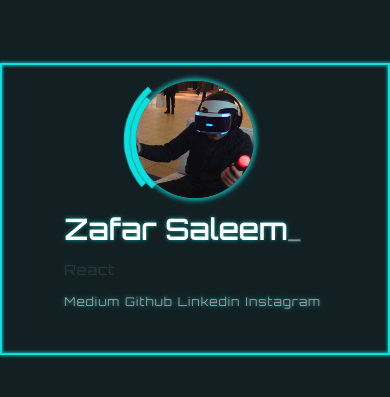
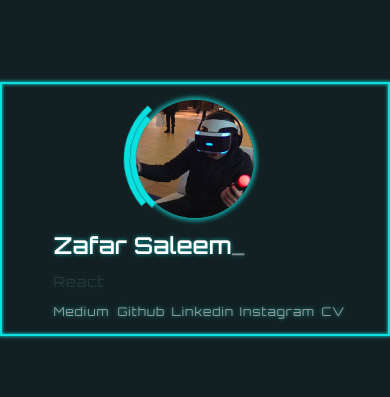
Before and after one commit to zafar-saleem/zafar-saleem.github.io, a React (Create React App) app: page / in a window 390 px wide. Shown: the part 213-610 px from the top of the page. Built offline with nearby package versions, Linux system fonts and the light colour scheme.

Commit message:
Added CV, fixed mobile view

```diff
--- a/src/components/description.js
+++ b/src/components/description.js
@@ -1,7 +1,9 @@
 import Skills from './skills';
+import cv from '../assets/cv/CV.pdf';
 import styled from 'styled-components';
 
 const Desc = styled.div`
+  position: relative;
   flex-basis: 66.6%;
   padding: 1em;
   font-family: 'Orbitron', sans-serif;
@@ -9,20 +11,37 @@ const Desc = styled.div`
   letter-spacing: 1px;
   @media screen and (max-width: 500px) {
   	font-size: 14px;
+    flex-basis: 80%;
   }
 `;
 
 const Name = styled.h1`
   display: inline-block;
   margin: 0;
+  @media screen and (max-width: 500px) {
+    font-size: 22px;
+  }
 `;
 
 const Link = styled.a`
+  position:absolute;
   color: #999999;
   text-decoration: none;
   font-size: 12px;
   margin-right: 5px;
   box-sizing: border-box;
+  &.github {
+    left: 78px;
+  }
+  &.linkedin {
+    left: 132px;
+  }
+  &.instagram {
+    left: 200px;
+  }
+  &.cv {
+    left: 282px;
+  }
   &:hover {
     font-size: 13px;
     text-shadow: 0px 0px 10px #12a0a0;
@@ -53,10 +72,11 @@ const Description = () => {
       <Name>Zafar Saleem</Name><Period>_</Period>
       <Skills />
       <p>
-        <Link href='https://zafarsaleem.medium.com'>Medium</Link>
-        <Link href='https://github.com/zafar-saleem'>Github</Link>
-        <Link href='https://www.linkedin.com/in/zeesaleem/'>Linkedin</Link>
-        <Link href='https://www.instagram.com/xafarfotos/'>Instagram</Link>
+        <Link className='medium' href='https://zafarsaleem.medium.com'>Medium</Link>
+        <Link className='github' href='https://github.com/zafar-saleem'>Github</Link>
+        <Link className='linkedin' href='https://www.linkedin.com/in/zeesaleem/'>Linkedin</Link>
+        <Link className='instagram' href='https://www.instagram.com/xafarfotos/'>Instagram</Link>
+        <Link className='cv' href={`${cv}`}>CV</Link>
       </p>
     </Desc>
   )
```
Also changed, not shown: 1 other file (tests, documents, lock files or other folders).
